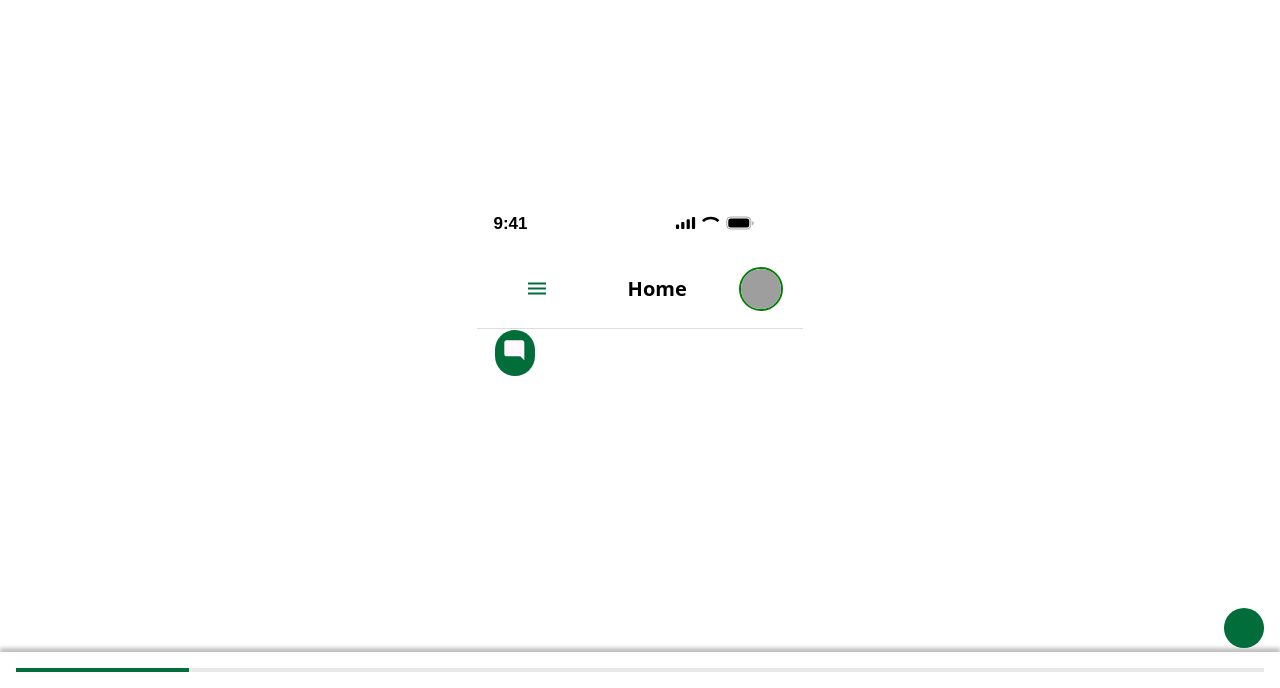
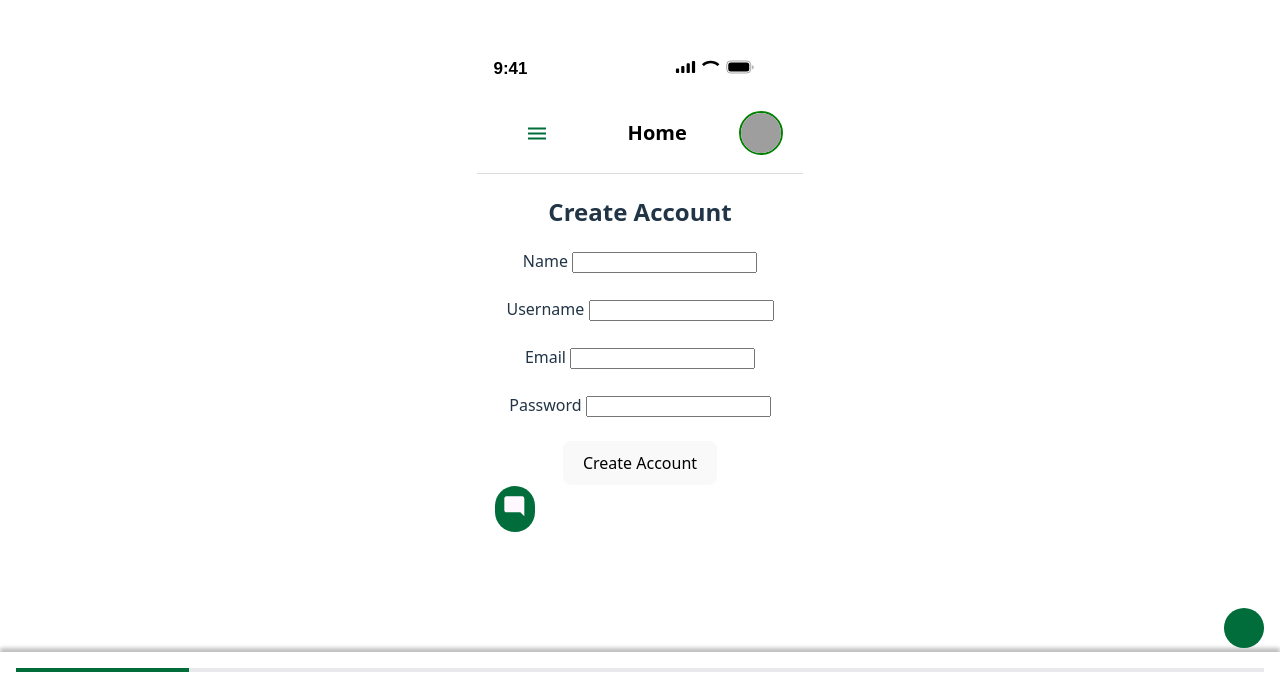
Before and after one commit to opc27/Milestone7, a React (Vite) app in the folder frontend/: page /createAccount in a window 1280 px wide. Before the commit this address had no page. Shown: the part 112-800 px from the top of the page. Built offline with nearby package versions, Linux system fonts and the light colour scheme; grey boxes are pictures that could not be loaded.

Commit message:
create account page

```diff
--- a/frontend/src/App.tsx
+++ b/frontend/src/App.tsx
@@ -1,19 +1,24 @@
-
-import "./App.css";
-import { BrowserRouter as Router, Routes, Route, useLocation } from "react-router-dom";
-import { InputDesign } from "./components/index.js/InputDesign";
-import ChatbotPage from "./components/chatbot/ChatInterface";
-import { ChatButton } from "./components/sharedLayout/ChatButton";
-import { ModuleList } from "./components/modules/ModuleList";
-import { Header } from "./components/sharedLayout/Header";
-import { StatusBar } from "./components/sharedLayout/StatusBar";
-import { BottomBar } from "./components/sharedLayout/BottomBar";
-import LoginPage from "./components/login/LoginPage";
+import './App.css';
+import {
+  BrowserRouter as Router,
+  Routes,
+  Route,
+  useLocation,
+} from 'react-router-dom';
+import { InputDesign } from './components/index.js/InputDesign';
+import ChatbotPage from './components/chatbot/ChatInterface';
+import { ChatButton } from './components/sharedLayout/ChatButton';
+import { ModuleList } from './components/modules/ModuleList';
+import { Header } from './components/sharedLayout/Header';
+import { StatusBar } from './components/sharedLayout/StatusBar';
+import { BottomBar } from './components/sharedLayout/BottomBar';
+import LoginPage from './components/login/LoginPage';
+import CreateAccount from './components/index.js/CreateAccount';
 
 // Create a wrapper component to use the useLocation hook
 const AppContent = () => {
   const location = useLocation();
-  const isChatbotPage = location.pathname === "/chatbot";
+  const isChatbotPage = location.pathname === '/chatbot';
 
   return (
     <>
@@ -25,6 +30,7 @@ const AppContent = () => {
         <Route path="/chatbot" element={<ChatbotPage />} />
         <Route path="/modules" element={<ModuleList />} />
         <Route path="/login" element={<LoginPage />} />
+        <Route path="/createAccount" element={<CreateAccount />} />
       </Routes>
       {/* Only show ChatButton and BottomBar if not on the chatbot page */}
       {!isChatbotPage && (
--- a/frontend/src/components/index.js/CreateAccount.tsx
+++ b/frontend/src/components/index.js/CreateAccount.tsx
@@ -3,6 +3,8 @@ import { useState } from 'react';
 const AddUser = () => {
   const [user, setUser] = useState({
     name: '',
+    username: '',
+    email: '',
     password: '',
   });
 
@@ -23,7 +25,7 @@ const AddUser = () => {
       <h2>Create Account</h2>
       <form onSubmit={handleSubmit}>
         <div>
-          <label>Name</label>
+          <label>Name </label>
           <input
             type="text"
             name="name"
@@ -32,8 +34,31 @@ const AddUser = () => {
             required
           />
         </div>
+        <br />
         <div>
-          <label>Password</label>
+          <label>Username </label>
+          <input
+            type="text"
+            name="username"
+            value={user.username}
+            onChange={handleChange}
+            required
+          />
+        </div>
+        <br />
+        <div>
+          <label>Email </label>
+          <input
+            type="email"
+            name="email"
+            value={user.email}
+            onChange={handleChange}
+            required
+          />
+        </div>
+        <br />
+        <div>
+          <label>Password </label>
           <input
             type="password"
             name="password"
@@ -42,6 +67,7 @@ const AddUser = () => {
             required
           />
         </div>
+        <br />
         <button type="submit">Create Account</button>
       </form>
     </div>
--- a/frontend/src/components/login/LoginPage.tsx
+++ b/frontend/src/components/login/LoginPage.tsx
@@ -108,7 +108,7 @@ const HelpSection = () => {
           className={styles.link}
           onClick={(e) => {
             e.preventDefault(); // Prevent default link behavior
-            navigate('"/index/CreateAccount"'); // Redirect to CreateAccount page
+            navigate('/createAccount'); // Redirect to CreateAccount page
           }}
         >
           Create an Account
```
